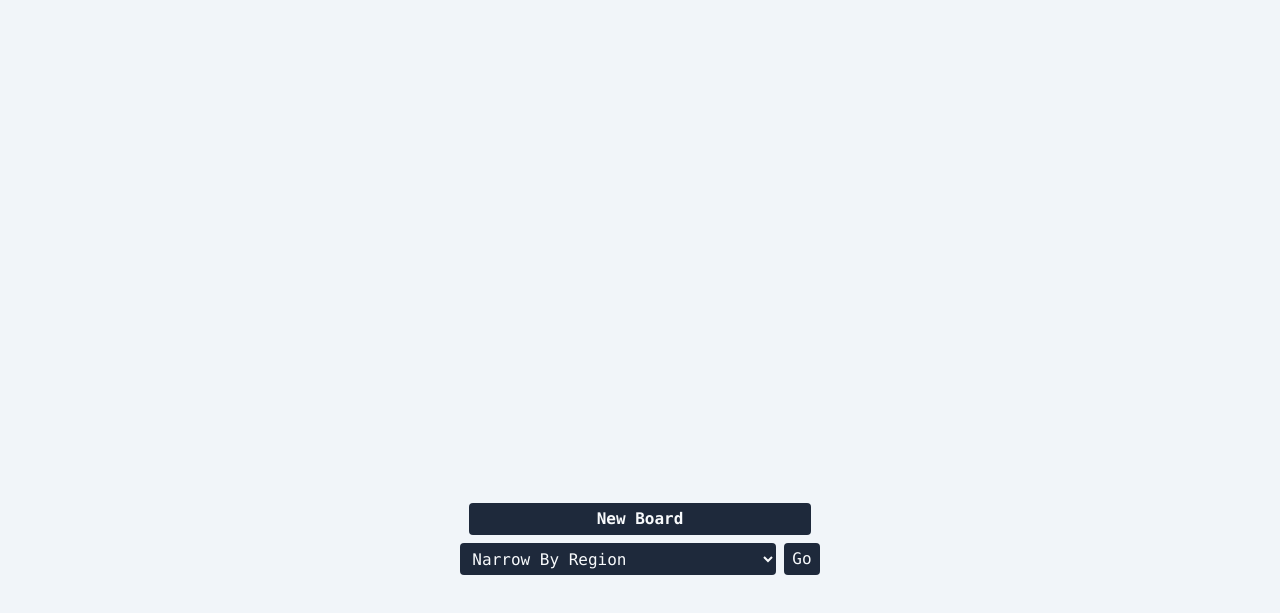
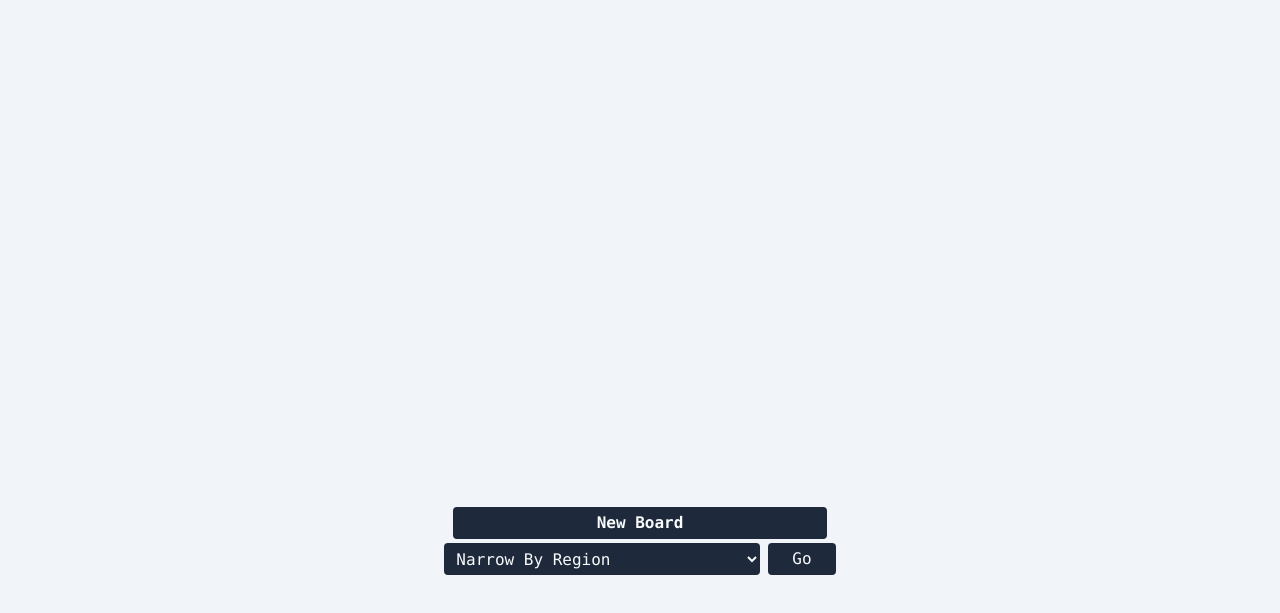
Before and after one commit to daviszung/sudoku-visual, a website built with Vite: page index.html in a window 1280 px wide. Shown: the part 129-742 px from the top of the page. Built offline with nearby package versions, Linux system fonts and the light colour scheme.

Commit message:
fix styles

```diff
--- a/index.html
+++ b/index.html
@@ -1,5 +1,5 @@
 <!doctype html>
-<html lang="en">
+<html lang="en"></html>
 
   <head>
     <meta charset="UTF-8" />
@@ -36,18 +36,18 @@
           <table id="board" class="border-2 border-slate-800"></table>
         </section>
       </div>
-      <section id="controls" class="absolute w-full bottom-0 left-[50%] -translate-x-[50%] flex flex-col gap-2 justify-around items-center pt-2 md:pt-12 pb-2 md:pb-24">
-        <div class="flex md:w-2/5 justify-around items-center font-semibold">
-          <button id="newBoard" class="h-8 py-1 px-32 rounded bg-slate-800 text-slate-50">New Board</button>
+      <section id="controls" class="absolute w-full bottom-0 left-[50%] -translate-x-[50%] flex flex-col gap-1 justify-around items-center pt-2 md:pt-12 pb-2 md:pb-24">
+        <div class="flex w-full justify-center items-center font-semibold">
+          <button id="newBoard" class="h-8 py-1 px-36 rounded bg-slate-800 text-slate-50">New Board</button>
         </div>
-        <div class="flex justify-between items-center gap-2 px-6">
+        <div class="flex w-full px-1 justify-center items-center gap-2">
           <select id="selectAlgo" class="h-8 py-1 outline-none bg-slate-800 text-slate-50 px-2 rounded">
             <option>Narrow By Region</option>
             <option>Deduce By Region</option>
             <option>Narrow & Deduce Rows and Cols</option>
             <option>Backtrack</option>
           </select>
-          <button id="go" class="h-8 py-1 px-2 rounded bg-slate-800 text-slate-50">Go</button>
+          <button id="go" class="h-8 py-1 px-6 rounded bg-slate-800 text-slate-50">Go</button>
         </div>
       </section>
     </div>
```
Also changed, not shown: src/style.css.
